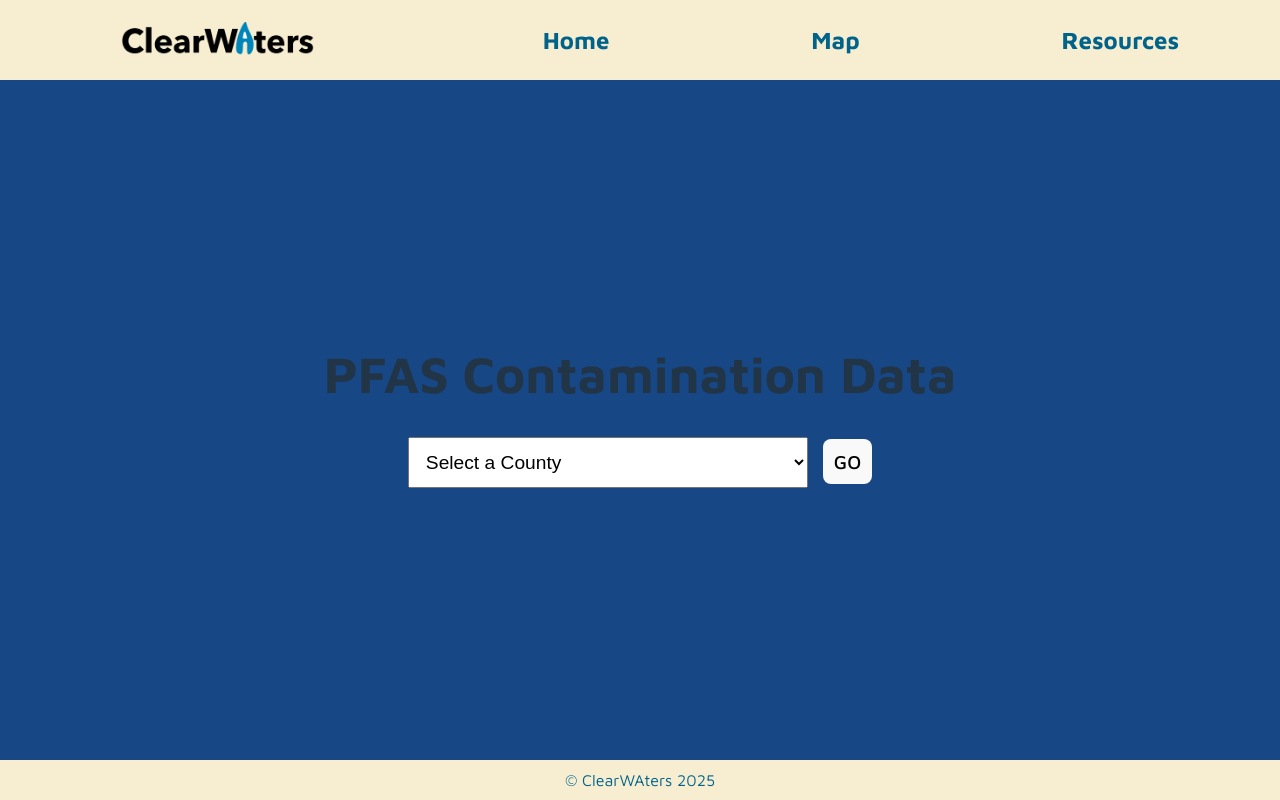
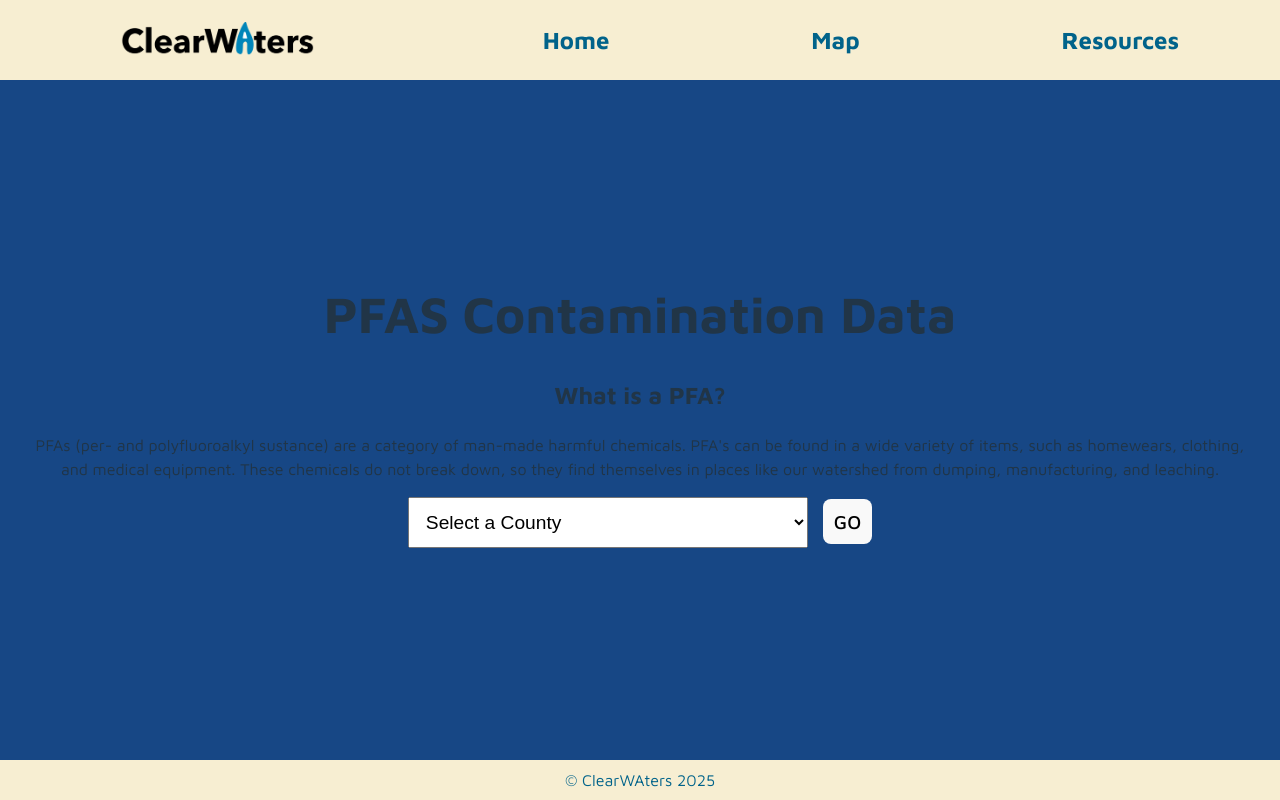
Before and after one commit to kellyjhorak/Squash, a React (Vite) app in the folder ClearWAters/: page / in a window 1280 px wide. Built offline with nearby package versions, Linux system fonts and the light colour scheme.

Commit message:
adding description to homepage

```diff
--- a/ClearWAters/src/homepage.jsx
+++ b/ClearWAters/src/homepage.jsx
@@ -138,6 +138,10 @@ export default function Homepage() {
         <header>
           <h1>PFAS Contamination Data</h1>
         </header>
+        <div className="Main_info">
+          <h2>What is a PFA?</h2>
+          <p>PFAs (per- and polyfluoroalkyl sustance) are a category of man-made harmful chemicals. PFA's can be found in a wide variety of items, such as homewears, clothing, and medical equipment. These chemicals do not break down, so they find themselves in places like our watershed from dumping, manufacturing, and leaching. </p>
+        </div>
         <main>
           {!showData ? (
             <div className="input-section">
```
